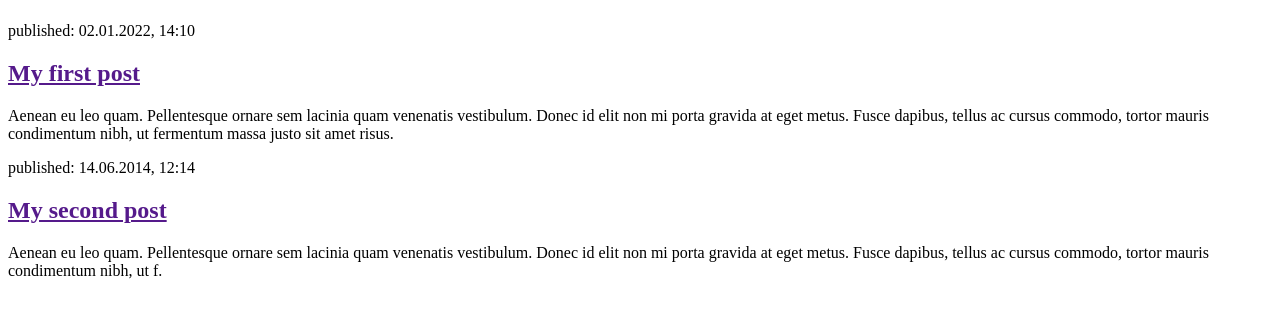
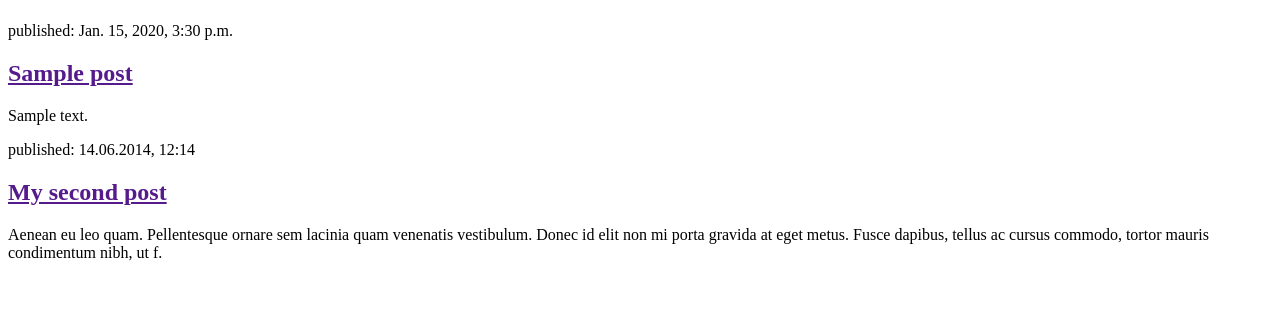
Before and after one commit to lucifer7322/djangoboys, a Django app: page / in a window 1280 px wide. Shown: the part 58-376 px from the top of the page. Run offline with Django 4.2, Linux system fonts and the light colour scheme; tables that the repository leaves empty hold one stand-in row (values such as "Sample post").

Commit message:
Modified templates to display posts from database.

```diff
--- a/blog/templates/blog/post_list.html
+++ b/blog/templates/blog/post_list.html
@@ -7,13 +7,13 @@
         <header>
             <h1><a href="/">Django Boys Blog</a></h1>
         </header>
-
-        <article>
-            <time>published: 02.01.2022, 14:10</time>
-            <h2><a href="">My first post</a></h2>
-            <p>Aenean eu leo quam. Pellentesque ornare sem lacinia quam venenatis vestibulum. Donec id elit non mi porta gravida at eget metus. Fusce dapibus, tellus ac cursus commodo, tortor mauris condimentum nibh, ut fermentum massa justo sit amet risus.</p>
-        </article>
-
+        {% for post in posts %}
+            <article>
+                <time>published: {{ post.published_date }}</time>
+                <h2><a href="">{{ post.title }}</a></h2>
+                <p>{{ post.text|linebreaksbr }}</p>
+            </article>
+        {% endfor %}
         <article>
             <time>published: 14.06.2014, 12:14</time>
             <h2><a href="">My second post</a></h2>
--- a/blog/views.py
+++ b/blog/views.py
@@ -1,6 +1,9 @@
 from django.shortcuts import render
+from django.utils import timezone
+from .models import Post
 
 # Create your views here.
 
 def post_list(request):
-	return render(request, 'blog/post_list.html', {})
+	posts = Post.objects.order_by('published_date')
+	return render(request, 'blog/post_list.html', {'posts': posts})
```
